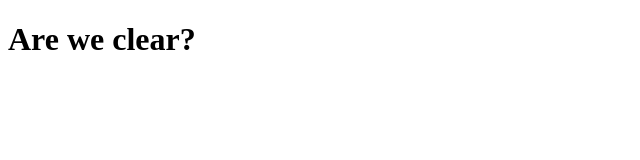
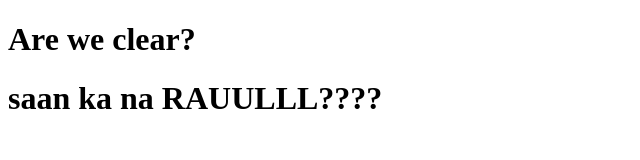
Before and after one commit to AlyssaYusay/practicegit, a plain HTML site: page index.html in a window 1280 px wide. Shown: the whole page, without its empty margins (0-640 px from the left). Drawn offline with Linux system fonts and the light colour scheme.

Commit message:
added h1 Raul

```diff
--- a/index.html
+++ b/index.html
@@ -8,5 +8,6 @@
 </head>
 <body>
     <h1>Are we clear? </h1>
+    <h1>saan ka na RAUULLL????</h1>
 </body>
 </html>
```
